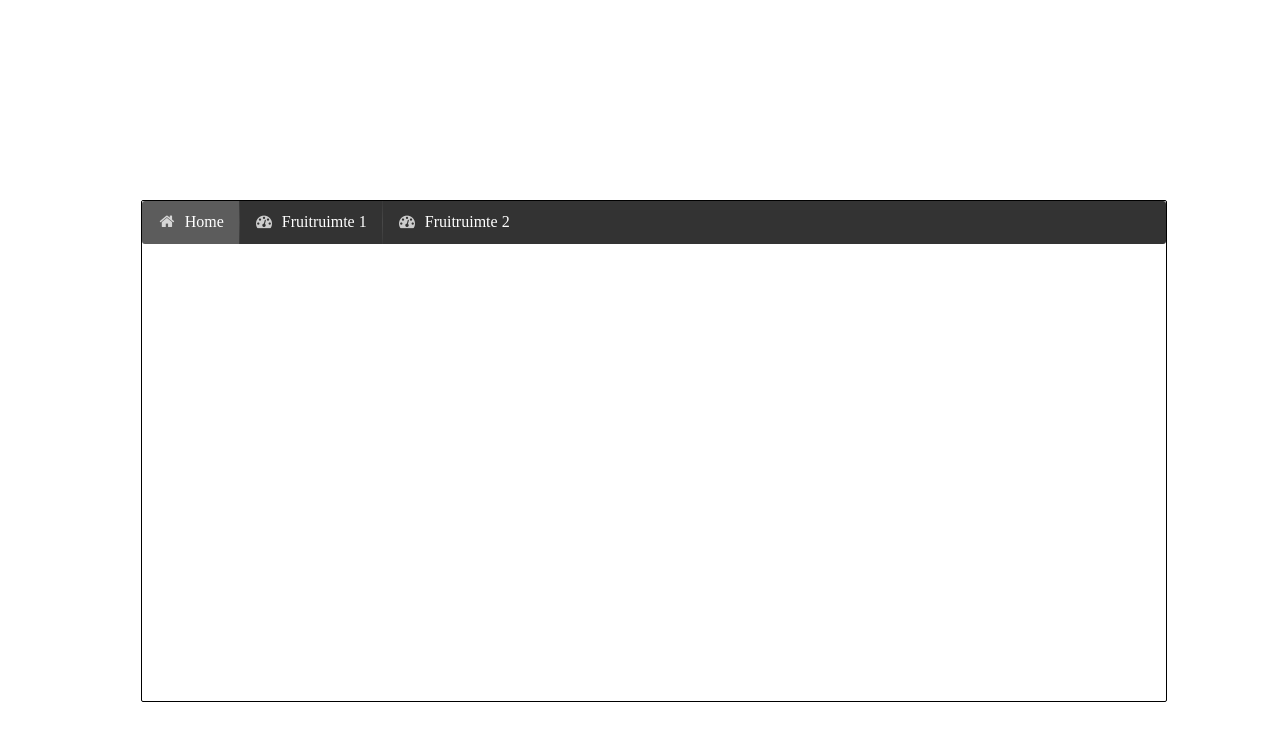
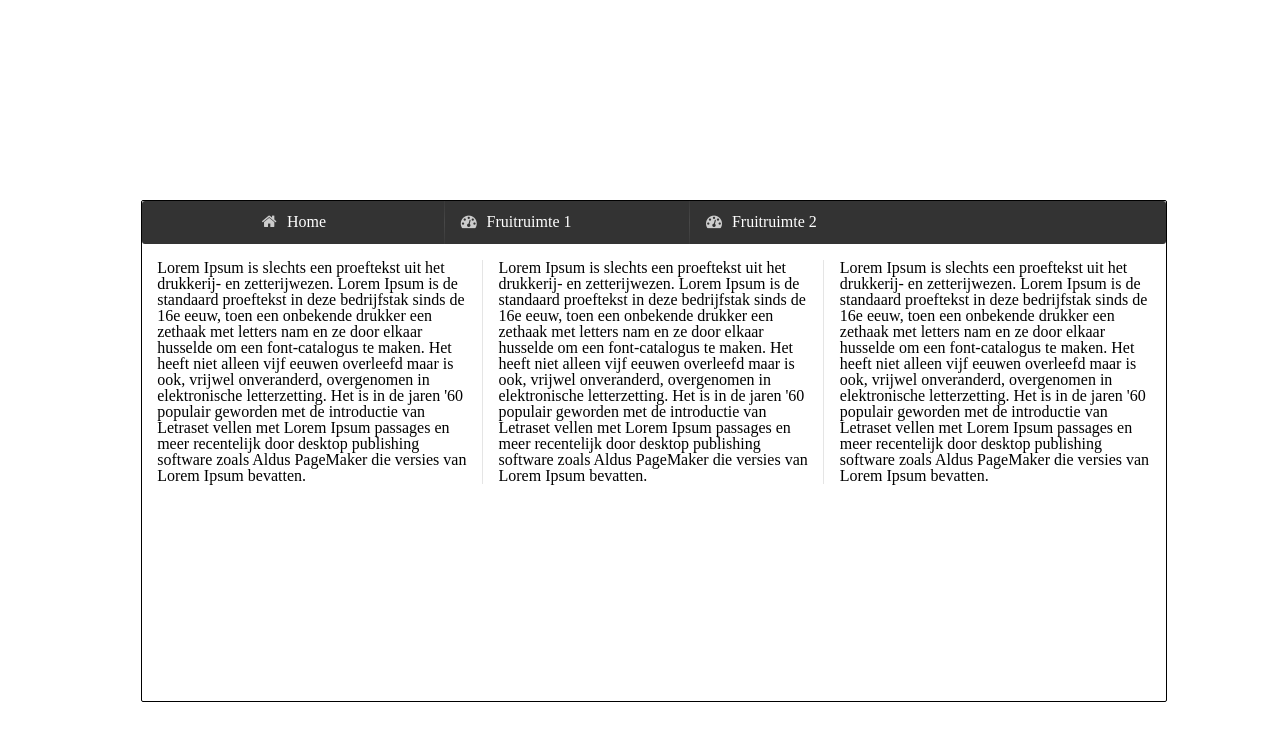
Before and after one commit to jordyijsselstijn/RotterzwamApp, a PHP site: page / in a window 1280 px wide. Shown: the part 40-781 px from the top of the page. Run offline with PHP 8.4, Linux system fonts and the light colour scheme.

Commit message:
Added three column grid

```diff
--- a/css/style.css
+++ b/css/style.css
@@ -57,3 +57,9 @@ table {
     background-color: black;
     margin-bottom: 200px;
 }
+
+.item{
+    margin-left: 10%;
+
+
+}
--- a/index.html
+++ b/index.html
@@ -16,7 +16,7 @@
 
 <div id="container">
     <div class="ui inverted menu main-menu">
-        <a class="active item">
+        <a class="item">
             <i class="home icon"></i> Home
         </a>
         <a class="item">
@@ -26,6 +26,29 @@
             <i class="dashboard icon"></i> Fruitruimte 2
         </a>
     </div>
+
+    <div class="ui three column divided grid">
+        <div class="column">
+
+            Lorem Ipsum is slechts een proeftekst uit het drukkerij- en zetterijwezen. Lorem Ipsum is de standaard proeftekst in deze bedrijfstak sinds de 16e eeuw, toen een onbekende drukker een zethaak met letters nam en ze door elkaar husselde om een font-catalogus te maken. Het heeft niet alleen vijf eeuwen overleefd maar is ook, vrijwel onveranderd, overgenomen in elektronische letterzetting. Het is in de jaren '60 populair geworden met de introductie van Letraset vellen met Lorem Ipsum passages en meer recentelijk door desktop publishing software zoals Aldus PageMaker die versies van Lorem Ipsum bevatten.
+            <div class="temp-module"></div>
+        </div>
+        <div class="column">
+
+            Lorem Ipsum is slechts een proeftekst uit het drukkerij- en zetterijwezen. Lorem Ipsum is de standaard proeftekst in deze bedrijfstak sinds de 16e eeuw, toen een onbekende drukker een zethaak met letters nam en ze door elkaar husselde om een font-catalogus te maken. Het heeft niet alleen vijf eeuwen overleefd maar is ook, vrijwel onveranderd, overgenomen in elektronische letterzetting. Het is in de jaren '60 populair geworden met de introductie van Letraset vellen met Lorem Ipsum passages en meer recentelijk door desktop publishing software zoals Aldus PageMaker die versies van Lorem Ipsum bevatten.
+            <div class="hum-module"></div>
+
+        </div>
+        <div class="column">
+
+            Lorem Ipsum is slechts een proeftekst uit het drukkerij- en zetterijwezen. Lorem Ipsum is de standaard proeftekst in deze bedrijfstak sinds de 16e eeuw, toen een onbekende drukker een zethaak met letters nam en ze door elkaar husselde om een font-catalogus te maken. Het heeft niet alleen vijf eeuwen overleefd maar is ook, vrijwel onveranderd, overgenomen in elektronische letterzetting. Het is in de jaren '60 populair geworden met de introductie van Letraset vellen met Lorem Ipsum passages en meer recentelijk door desktop publishing software zoals Aldus PageMaker die versies van Lorem Ipsum bevatten.
+            <div class="graph-module"></div>
+
+        </div>
+
+    </div>
+
+
 </div>
 
 <footer>
```
